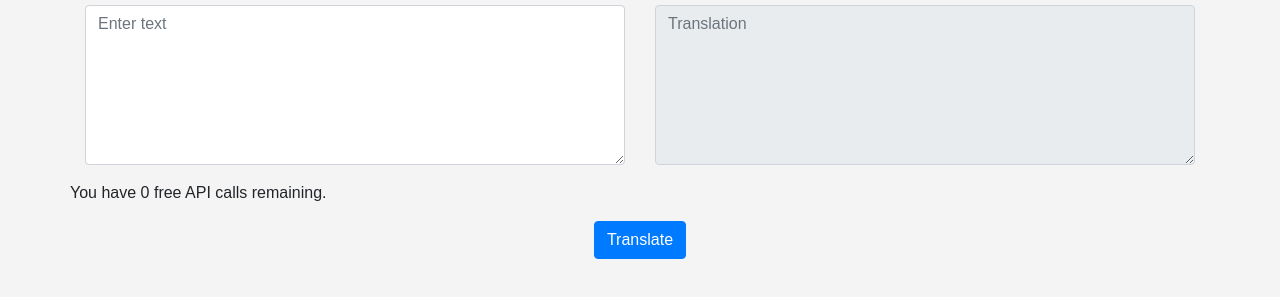
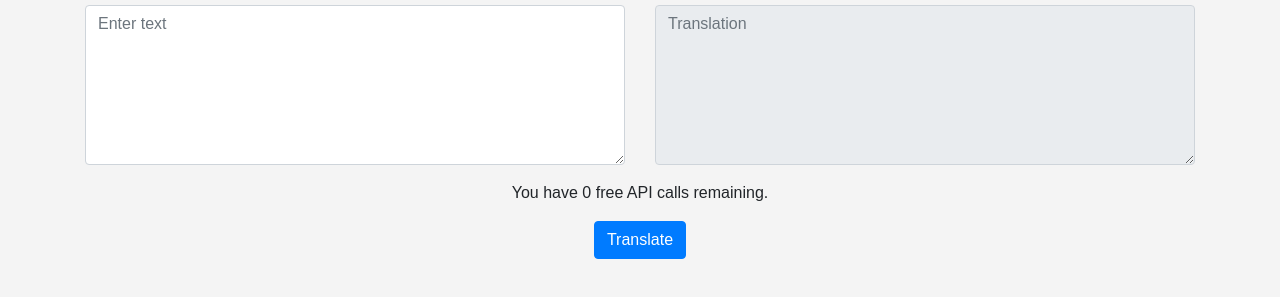
Before and after one commit to kellyhagg/4537-backend-pG5, a website: page public/home.html in a window 1280 px wide. Shown: the part 125-422 px from the top of the page. Drawn offline with nearby package versions, Linux system fonts and the light colour scheme; no server answers.

Commit message:
Center the free calls and alert containers

```diff
--- a/public/home.html
+++ b/public/home.html
@@ -32,11 +32,15 @@
           <textarea class="form-control text-area" id="translatedText" placeholder="Translation" readonly></textarea>
         </div>
       </div>
-      <div id="freeCallsContainer" class="text-center">
-        <p>You have <span id="userFreeCalls">0</span> free API calls remaining.</p>
-      </div>
-      <div class="alert alert-danger" id="apiCallWarning" style="display: none;">
-        <strong>Warning!</strong> You have exceeded your free API call limit.
+    </div>
+    <div class="row">
+      <div class="col-md-12 text-center">
+        <div id="freeCallsContainer" class="text-center">
+          <p>You have <span id="userFreeCalls">0</span> free API calls remaining.</p>
+        </div>
+        <div class="alert alert-danger" id="apiCallWarning" style="display: none;">
+          <strong>Warning!</strong> You have exceeded your free API call limit.
+        </div>
       </div>
     </div>
     <div class="row">
```
